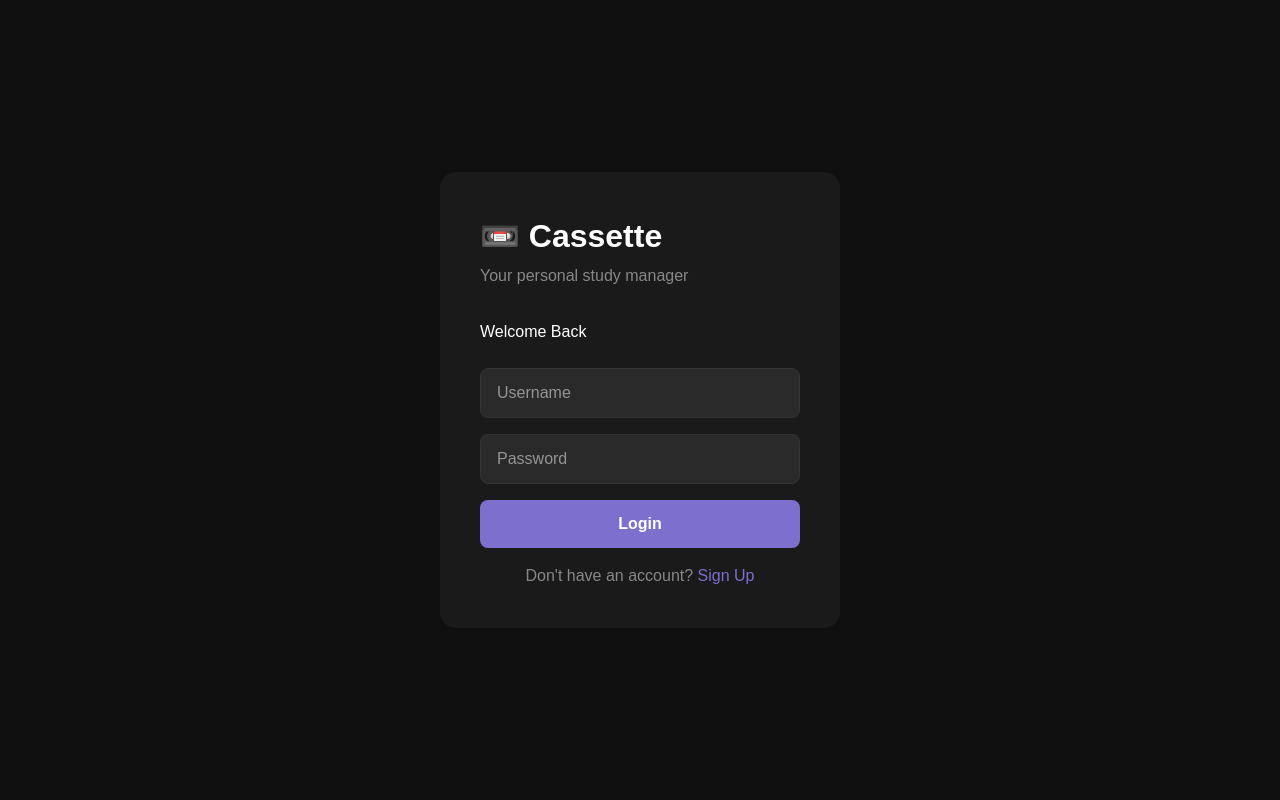
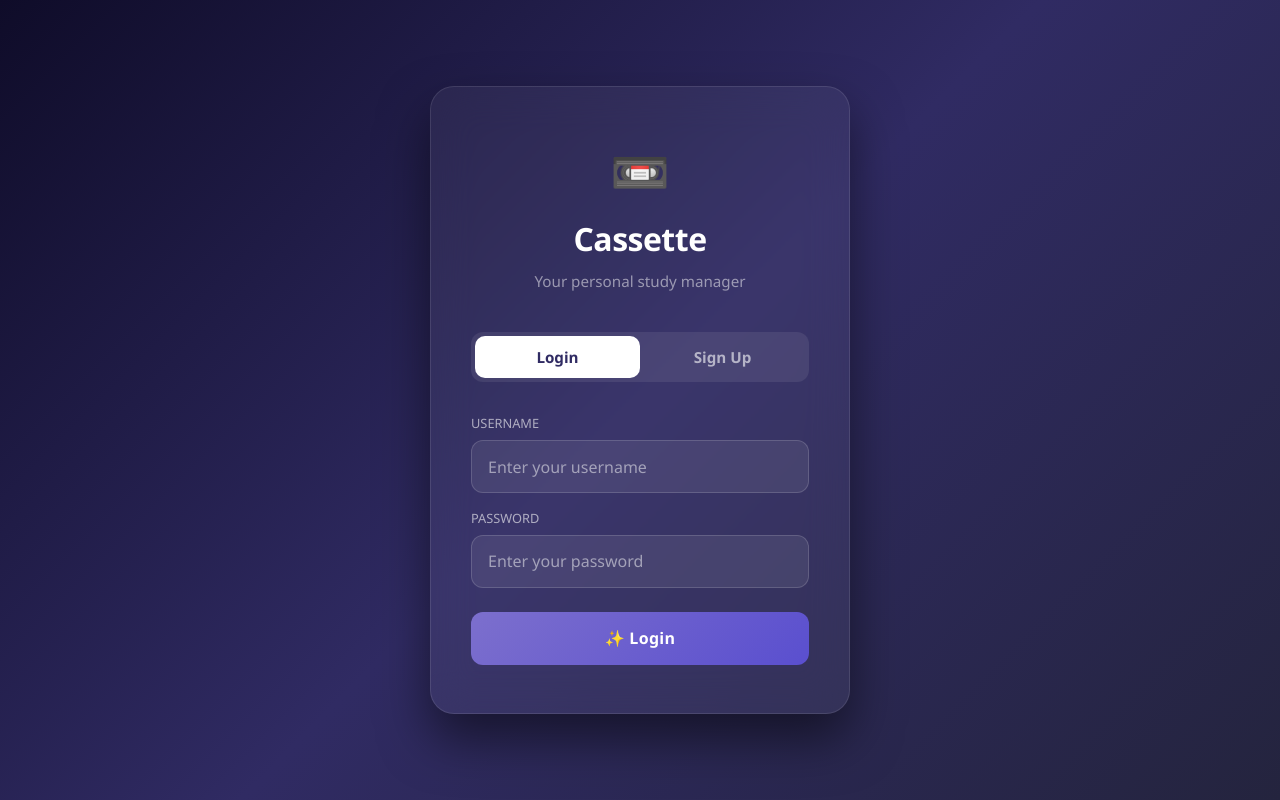
Before and after one commit to Rohit4738/cassette-manager, a Next.js app: page /login in a window 1280 px wide. Built offline with nearby package versions, Linux system fonts and the light colour scheme; no server answers.

Commit message:
fix login page design and signup

```diff
--- a/app/login/page.js
+++ b/app/login/page.js
@@ -12,9 +12,11 @@ export default function LoginPage() {
   const [loading, setLoading] = useState(false)
 
   const handleSubmit = async () => {
+    if (!username.trim() || !password.trim()) { setError('Please fill in all fields'); return }
+    if (username.includes(' ')) { setError('Username cannot contain spaces'); return }
     setLoading(true)
     setError('')
-    const email = `${username}@cassette.app`
+    const email = `${username.toLowerCase()}@cassette.app`
 
     if (isSignUp) {
       const { error } = await supabase.auth.signUp({ email, password })
@@ -30,60 +32,97 @@ export default function LoginPage() {
 
   return (
     <div style={{
-      minHeight: '100vh', display: 'flex', alignItems: 'center',
-      justifyContent: 'center', background: '#0f0f0f', fontFamily: 'sans-serif'
+      minHeight: '100vh',
+      background: 'linear-gradient(135deg, #0f0c29, #302b63, #24243e)',
+      display: 'flex',
+      alignItems: 'center',
+      justifyContent: 'center',
+      fontFamily: "'Segoe UI', sans-serif",
+      padding: '1rem'
     }}>
       <div style={{
-        background: '#1a1a1a', padding: '2.5rem', borderRadius: '16px',
-        width: '100%', maxWidth: '400px', color: 'white'
+        background: 'rgba(255,255,255,0.05)',
+        backdropFilter: 'blur(20px)',
+        border: '1px solid rgba(255,255,255,0.1)',
+        borderRadius: '24px',
+        padding: '3rem 2.5rem',
+        width: '100%',
+        maxWidth: '420px',
+        color: 'white',
+        boxShadow: '0 25px 50px rgba(0,0,0,0.5)'
       }}>
-        <h1 style={{ fontSize: '2rem', fontWeight: 'bold', marginBottom: '0.25rem' }}>📼 Cassette</h1>
-        <p style={{ color: '#888', marginBottom: '2rem' }}>Your personal study manager</p>
+        {/* Logo */}
+        <div style={{ textAlign: 'center', marginBottom: '2.5rem' }}>
+          <div style={{ fontSize: '3rem', marginBottom: '0.5rem' }}>📼</div>
+          <h1 style={{ fontSize: '2rem', fontWeight: '800', margin: 0, letterSpacing: '-0.5px' }}>Cassette</h1>
+          <p style={{ color: 'rgba(255,255,255,0.5)', margin: '0.4rem 0 0', fontSize: '0.95rem' }}>Your personal study manager</p>
+        </div>
 
-        <h2 style={{ marginBottom: '1.5rem' }}>{isSignUp ? 'Create Account' : 'Welcome Back'}</h2>
+        {/* Toggle */}
+        <div style={{ display: 'flex', background: 'rgba(255,255,255,0.08)', borderRadius: '12px', padding: '4px', marginBottom: '2rem' }}>
+          {['Login', 'Sign Up'].map((t, i) => (
+            <button key={t} onClick={() => { setIsSignUp(i === 1); setError('') }} style={{
+              flex: 1, padding: '0.6rem', border: 'none', borderRadius: '10px', cursor: 'pointer', fontWeight: '600', fontSize: '0.95rem', transition: 'all 0.2s',
+              background: (i === 0 && !isSignUp) || (i === 1 && isSignUp) ? 'white' : 'transparent',
+              color: (i === 0 && !isSignUp) || (i === 1 && isSignUp) ? '#302b63' : 'rgba(255,255,255,0.6)'
+            }}>{t}</button>
+          ))}
+        </div>
 
+        {/* Fields */}
+        <div style={{ display: 'flex', flexDirection: 'column', gap: '1rem', marginBottom: '1.5rem' }}>
+          <div>
+            <label style={{ fontSize: '0.8rem', color: 'rgba(255,255,255,0.6)', marginBottom: '0.4rem', display: 'block' }}>USERNAME</label>
             <input
-          placeholder="Username"
               value={username}
               onChange={e => setUsername(e.target.value)}
-          style={inputStyle}
+              onKeyDown={e => e.key === 'Enter' && handleSubmit()}
+              placeholder="Enter your username"
+              style={{
+                width: '100%', padding: '0.85rem 1rem', background: 'rgba(255,255,255,0.08)',
+                border: '1px solid rgba(255,255,255,0.15)', borderRadius: '12px', color: 'white',
+                fontSize: '1rem', boxSizing: 'border-box', outline: 'none'
+              }}
             />
+          </div>
+          <div>
+            <label style={{ fontSize: '0.8rem', color: 'rgba(255,255,255,0.6)', marginBottom: '0.4rem', display: 'block' }}>PASSWORD</label>
             <input
-          placeholder="Password"
               type="password"
               value={password}
               onChange={e => setPassword(e.target.value)}
-          style={inputStyle}
+              onKeyDown={e => e.key === 'Enter' && handleSubmit()}
+              placeholder="Enter your password"
+              style={{
+                width: '100%', padding: '0.85rem 1rem', background: 'rgba(255,255,255,0.08)',
+                border: '1px solid rgba(255,255,255,0.15)', borderRadius: '12px', color: 'white',
+                fontSize: '1rem', boxSizing: 'border-box', outline: 'none'
+              }}
             />
+          </div>
+        </div>
 
-        {error && <p style={{ color: '#ff6b6b', marginBottom: '1rem' }}>{error}</p>}
+        {error && (
+          <div style={{ background: 'rgba(255,107,107,0.15)', border: '1px solid rgba(255,107,107,0.3)', borderRadius: '10px', padding: '0.75rem 1rem', marginBottom: '1rem', color: '#ff6b6b', fontSize: '0.9rem' }}>
+            ⚠️ {error}
+          </div>
+        )}
 
-        <button onClick={handleSubmit} disabled={loading} style={btnStyle}>
-          {loading ? 'Loading...' : isSignUp ? 'Sign Up' : 'Login'}
+        <button onClick={handleSubmit} disabled={loading} style={{
+          width: '100%', padding: '0.9rem', background: 'linear-gradient(135deg, #7c6fcd, #5a4fcf)',
+          border: 'none', borderRadius: '12px', color: 'white', fontSize: '1rem',
+          fontWeight: '700', cursor: loading ? 'not-allowed' : 'pointer', opacity: loading ? 0.7 : 1,
+          transition: 'all 0.2s', letterSpacing: '0.3px'
+        }}>
+          {loading ? '⏳ Please wait...' : isSignUp ? '🚀 Create Account' : '✨ Login'}
         </button>
 
-        <p style={{ textAlign: 'center', color: '#888', marginTop: '1rem' }}>
-          {isSignUp ? 'Already have an account?' : "Don't have an account?"}{' '}
-          <span
-            onClick={() => setIsSignUp(!isSignUp)}
-            style={{ color: '#7c6fcd', cursor: 'pointer' }}
-          >
-            {isSignUp ? 'Login' : 'Sign Up'}
-          </span>
+        {isSignUp && (
+          <p style={{ textAlign: 'center', color: 'rgba(255,255,255,0.4)', fontSize: '0.8rem', marginTop: '1.2rem' }}>
+            No email needed — just a username & password
           </p>
+        )}
       </div>
     </div>
   )
 }
-
-const inputStyle = {
-  width: '100%', padding: '0.75rem 1rem', marginBottom: '1rem',
-  background: '#2a2a2a', border: '1px solid #333', borderRadius: '8px',
-  color: 'white', fontSize: '1rem', boxSizing: 'border-box'
-}
-
-const btnStyle = {
-  width: '100%', padding: '0.75rem', background: '#7c6fcd',
-  border: 'none', borderRadius: '8px', color: 'white',
-  fontSize: '1rem', cursor: 'pointer', fontWeight: 'bold'
-}
```
Lines whose indentation alone changed are shown as unchanged.
